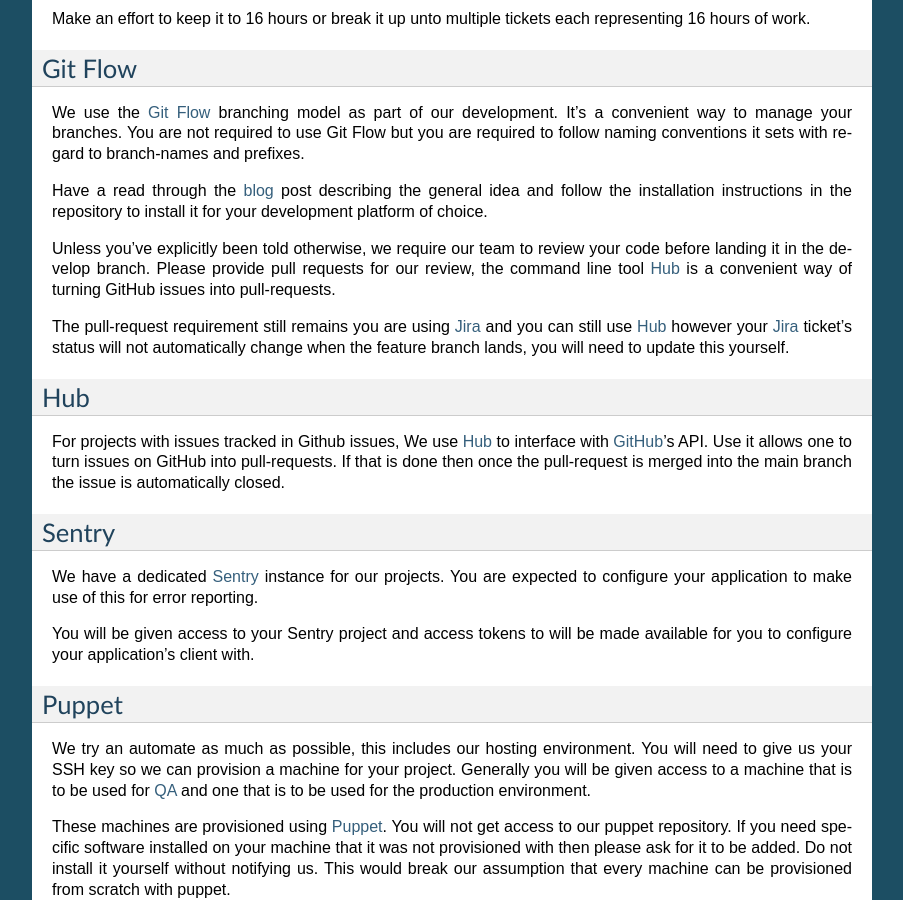
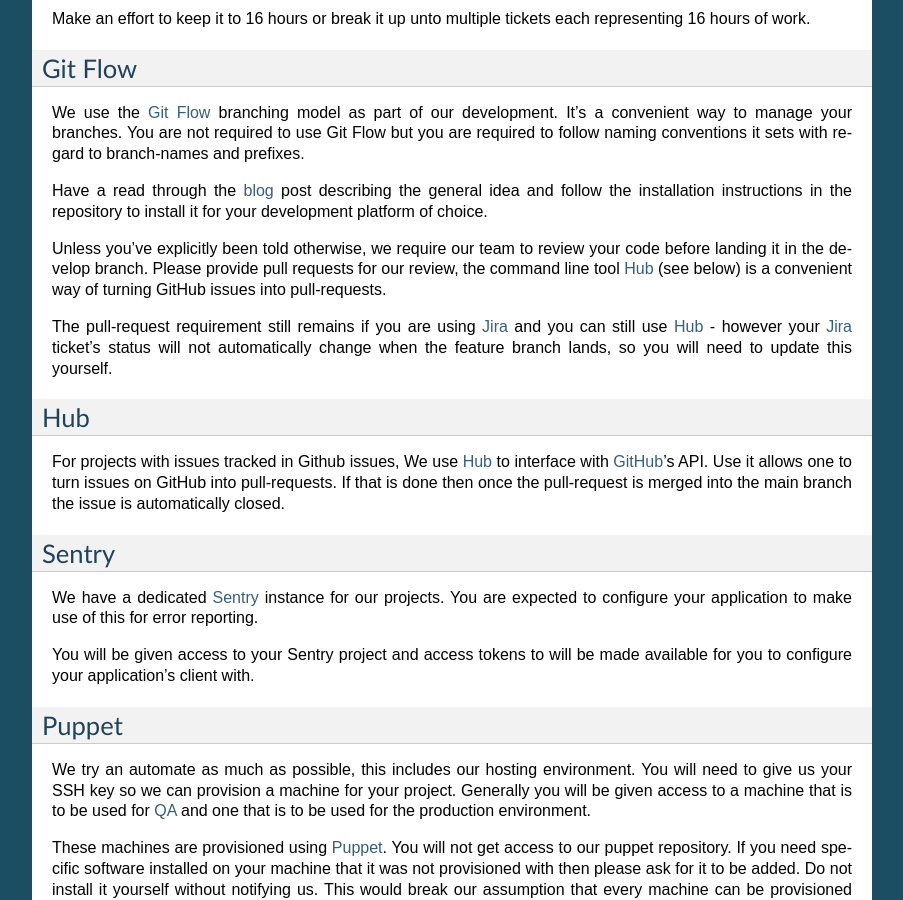
Before and after one commit to praekeltfoundation/ways-of-working, a Sphinx documentation site: the page built from docs/tools.rst, in a window 1280 px wide and 900 px high, scrolled down 826 px. Shown: the whole window, without its empty margins (198-1101 px from the left). Built offline with Sphinx 7.4.7, drawn with Linux system fonts in a browser that asks for light colours.

Commit message:
Minor grammar improvements

```diff
--- a/docs/tools.rst
+++ b/docs/tools.rst
@@ -64,12 +64,12 @@
 
 Unless you've explicitly been told otherwise, we require our team to review
 your code before landing it in the develop branch.
-Please provide pull requests for our review, the command line tool Hub_ is
+Please provide pull requests for our review, the command line tool Hub_ (see below) is
 a convenient way of turning GitHub issues into pull-requests.
 
-The pull-request requirement still remains you are using Jira_ and you can still
-use Hub_ however your Jira_ ticket's status will not automatically change
-when the feature branch lands, you will need to update this yourself.
+The pull-request requirement still remains if you are using Jira_ and you can still
+use Hub_ - however your Jira_ ticket's status will not automatically change
+when the feature branch lands, so you will need to update this yourself.
 
 Hub
 ---
```
